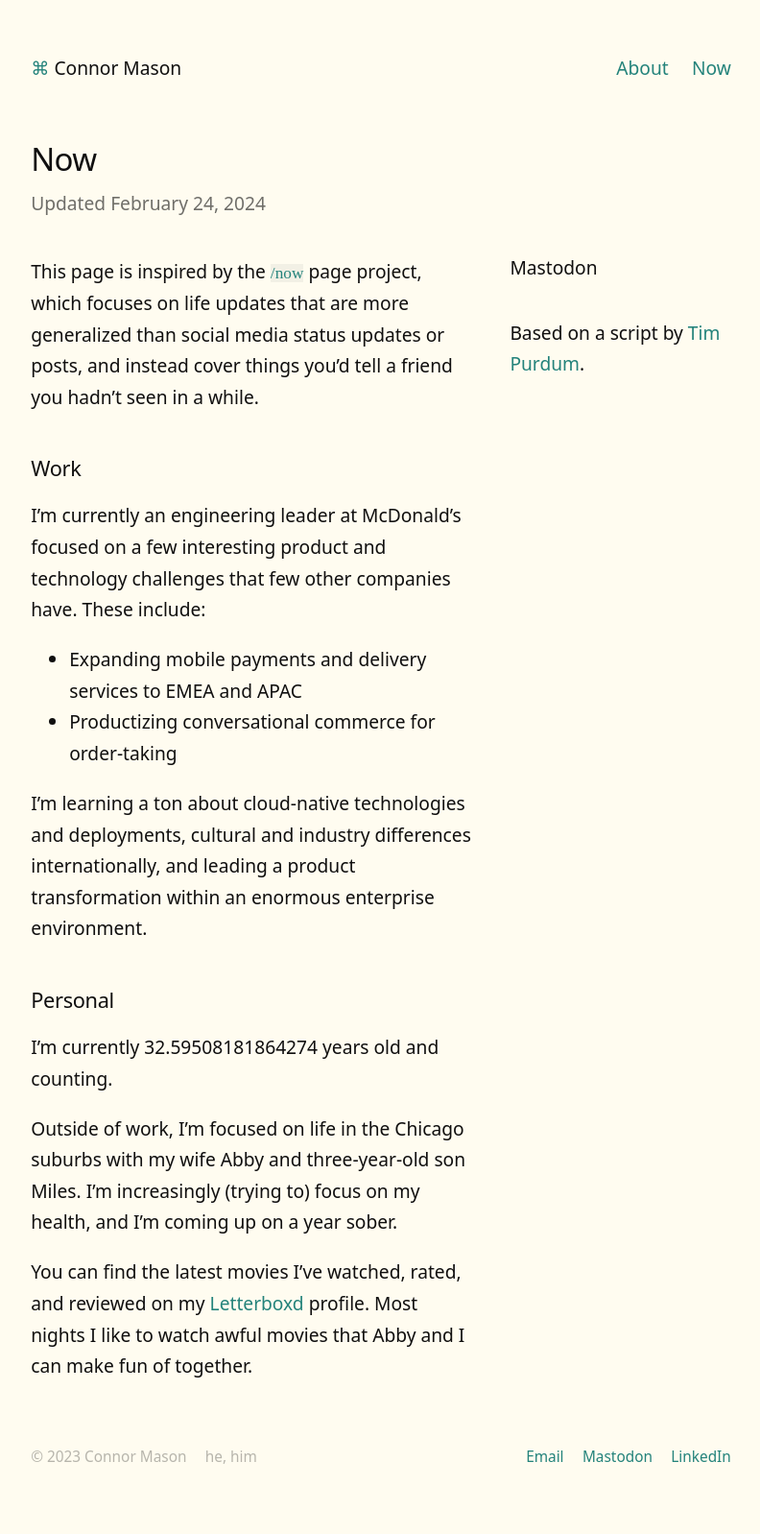
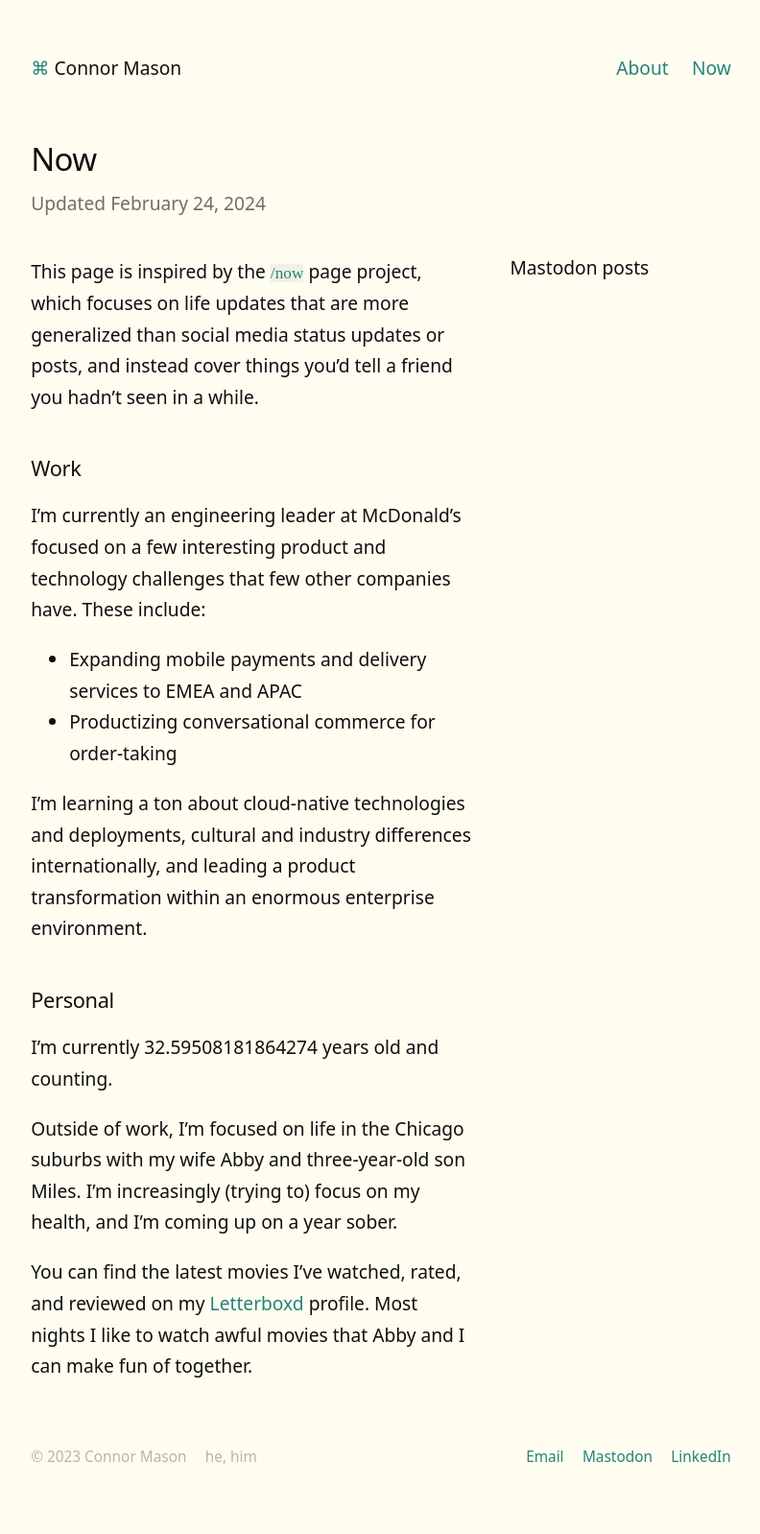
Before and after one commit to conmas/site, a Jekyll site: the page built from _pages/now.md, in a window 1280 px wide. Shown: the whole page at 96% size, without its empty margins (243-1035 px from the left). Built offline with Jekyll 4.4.1, drawn with Linux system fonts in a browser that asks for light colours.

Commit message:
Troubleshooting grid

```diff
--- a/_layouts/now.html
+++ b/_layouts/now.html
@@ -16,11 +16,8 @@
     </content>
 
     <side id="toot-list">
-      <h3 style="margin-bottom: 1em">Mastodon</h3>
-      <div style="display: grid; grid-gap: 1em; grid-template-columns: repeat(1fr);">
-        <script src="./mastodon.js"></script>
-      </div>
-      <p>Based on a script by <a href="https://github.com/TimPurdum/timpurdum.github.io/blob/main/main.js">Tim Purdum</a>.</p>
+      <h3>Mastodon posts</h3>
+      <script src="./mastodon.js"></script>
     </side>
   </div>
 </article>
--- a/_sass/_style.scss
+++ b/_sass/_style.scss
@@ -189,15 +189,15 @@
 
 #sidebar-container {
   display: grid;
-  grid-gap: 2em;
-  grid-template-areas: "content content side";
+  gap: 2em;
+  grid-template-columns: 66% 33%;
   @media (min-width: 700px) {
     grid-template-columns: 2fr 1fr;
     grid-template-areas: "content side";
   }
 }
 
-side.toot-list { width: 33%; font-size: 0.9em; }
+side.toot-list { max-width: 33%; overflow: hidden; font-size: 0.9em; }
 .toot { padding-bottom: 1rem; }
 .toot-details { color: var(--tx-3); }
 
```
